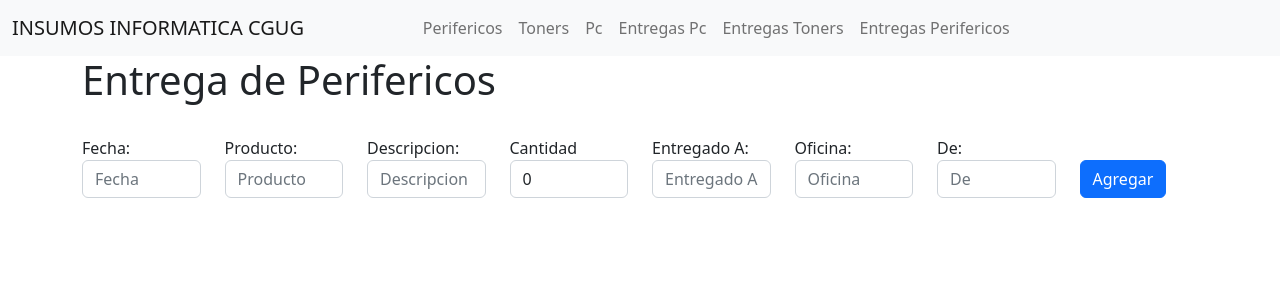
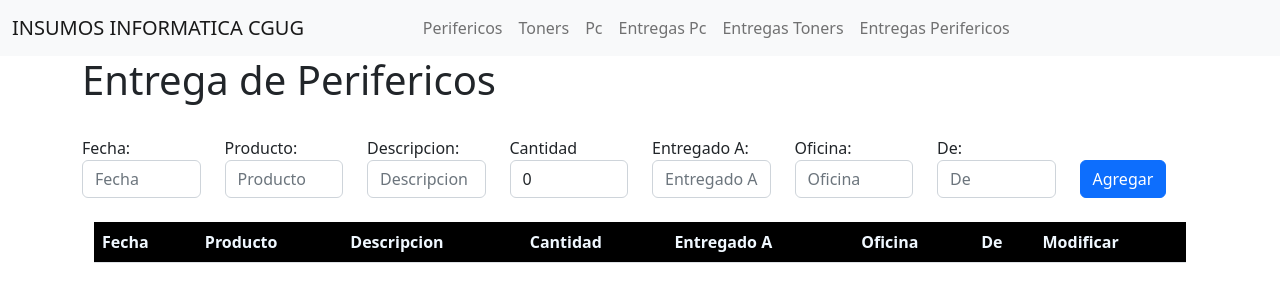
Before and after one commit to Gaston-Diaz/Inventario-Info, an Angular app: page /entregaPerisfericos in a window 1280 px wide. Shown: the top 302 px of the page. Built offline with nearby package versions, Linux system fonts and the light colour scheme.

Commit message:
Se trabajo sobre la modificacion de datos del componente entrega de productos

```diff
--- a/src/app/app-routing.module.ts
+++ b/src/app/app-routing.module.ts
@@ -3,6 +3,7 @@ import { RouterModule, Routes } from '@angular/router';
 import { EntregaPcComponent } from './components/entrega-pc/entrega-pc.component';
 import { ModEpcComponent } from './components/entrega-pc/mod-epc/mod-epc.component';
 import { EntregaProductosComponent } from './components/entrega-productos/entrega-productos.component';
+import { ModEProdComponent } from './components/entrega-productos/mod-eprod/mod-eprod.component';
 import { EntregaTonersComponent } from './components/entrega-toners/entrega-toners.component';
 import { ModPCComponent } from './components/pcs/mod-pc/mod-pc.component';
 import { PcsComponent } from './components/pcs/pcs.component';
@@ -22,7 +23,8 @@ const routes: Routes = [
   {path: 'actToner/:id', component:ModTonerComponent},
   {path: 'actPeriferico/:id', component:ModPerisfericosComponent},
   {path: 'actPC/:id', component:ModPCComponent},
-  {path: 'actEPC/:id',component: ModEpcComponent}
+  {path: 'actEPC/:id',component: ModEpcComponent},
+  {path: 'actEP/:id',component:ModEProdComponent}
 ];
 
 @NgModule({
--- a/src/app/app.module.ts
+++ b/src/app/app.module.ts
@@ -18,6 +18,7 @@ import { ModPerisfericosComponent } from './components/perifericos/mod-perisferi
 import { ModPCComponent } from './components/pcs/mod-pc/mod-pc.component';
 import { SEpcServiceService } from './services/s-epc-service.service';
 import { ModEpcComponent } from './components/entrega-pc/mod-epc/mod-epc.component';
+import { ModEProdComponent } from './components/entrega-productos/mod-eprod/mod-eprod.component';
 
 
 @NgModule({
@@ -33,6 +34,7 @@ import { ModEpcComponent } from './components/entrega-pc/mod-epc/mod-epc.compone
     ModPerisfericosComponent,
     ModPCComponent,
     ModEpcComponent,
+    ModEProdComponent,
 
   ],
   imports: [
--- a/src/app/components/entrega-pc/entrega-pc.component.html
+++ b/src/app/components/entrega-pc/entrega-pc.component.html
@@ -44,7 +44,7 @@
                             <div *ngFor="let epc of ePcs">
                                 {{epc.fechaEPC}} {{epc.idPc}} {{epc.entregadoA}} {{epc.oficina}} {{epc.de}}
                             </div>-->
-                <div >
+                <div>
                     <table class="table">
                         <thead>
                             <tr>
@@ -53,6 +53,7 @@
                                 <th scope="col">Entregado a</th>
                                 <th scope="col">Oficina</th>
                                 <th scope="col">De</th>
+                                <th scope="col">Modificar</th>
                             </tr>
                         </thead>
                         <tbody *ngFor="let epc of ePcs, let indice = index">
--- a/src/app/components/entrega-productos/entrega-productos.component.css
+++ b/src/app/components/entrega-productos/entrega-productos.component.css
@@ -0,0 +1,4 @@
+th{
+    background-color: black;
+    color: aliceblue;
+}
--- a/src/app/components/entrega-productos/entrega-productos.component.html
+++ b/src/app/components/entrega-productos/entrega-productos.component.html
@@ -50,8 +50,37 @@
     <div class="container">
         <div class="row">
             <div class="col">
+                <!--
                 <div *ngFor="let prod of ePerifericos">
                     {{prod.fecha}} {{prod.producto}} {{prod.descripcion}} {{prod.cantidad}} {{prod.entregadoA}} {{prod.oficina}} {{prod.de}}
+                </div> -->
+                <div>
+                    <table class="table">
+                        <thead>
+                            <tr>
+                                <th scope="col">Fecha</th>
+                                <th scope="col">Producto</th>
+                                <th scope="col">Descripcion</th>
+                                <th scope="col">Cantidad</th>
+                                <th scope="col">Entregado A</th>
+                                <th scope="col">Oficina</th>
+                                <th scope="col">De</th>
+                                <th scope="col">Modificar</th>
+                            </tr>
+                        </thead>
+                        <tbody *ngFor="let prod of ePerifericos, let indice = index">
+                            <tr>
+                                <td>{{prod.fecha}}</td>
+                                <td>{{prod.producto}}</td>
+                                <td>{{prod.descripcion}}</td>
+                                <td>{{prod.cantidad}}</td>
+                                <td>{{prod.entregadoA}}</td>
+                                <td>{{prod.oficina}}</td>
+                                <td>{{prod.de}}</td>
+                                <td><a [routerLink]="['/actEP',indice]">Modificar</a></td>
+                            </tr>
+                        </tbody>
+                    </table>
                 </div>
             </div>
         </div>
--- /dev/null
+++ b/src/app/components/entrega-productos/mod-eprod/mod-eprod.component.html
@@ -0,0 +1,48 @@
+
+<div class="container">
+    <div class="col"><h1>{{titulo}}</h1></div>
+    <br>
+    <div class="form-group row">
+
+        <div class="form-group col md-3">
+            <label for="eFecha">Fecha:</label>
+            <input type="text" nombre="eFecha" id="eFecha" placeholder="Fecha" class="form-control" [(ngModel)]="inputFechaM">
+        </div>
+
+        <div class="form-group col md-3">
+            <label for="producto">Producto:</label>
+            <input type="text" nombre="producto" id="producto" placeholder="Producto" class="form-control" [(ngModel)]="inputProductoM">
+        </div>
+
+        <div class="form-group col md-3">
+            <label for="descripcion">Descripcion:</label>
+            <input type="text" nombre="descripcion" id="descripcion" placeholder="Descripcion" class="form-control" [(ngModel)]="inputDescripcionM">
+        </div>
+
+        <div class="form-group col md-3">
+            <label for="cantidad">Cantidad</label>
+            <input type="text" nombre="cantidad" id="cantidad" placeholder="Cantidad" class="form-control" [(ngModel)]="inputCantidadM">
+        </div>
+
+        <div class="form-group col md-3">
+            <label for="entregadoA">Entregado A:</label>
+            <input type="text" nombre="entregadoA" id="entregadoA" placeholder="Entregado A" class="form-control" [(ngModel)]="inputEntregadoAM">
+        </div>
+
+        <div class="form-group col md-3">
+            <label for="oficina">Oficina:</label>
+            <input type="text" nombre="oficina" id="oficina" placeholder="Oficina" class="form-control" [(ngModel)]="inputOficinaM">
+        </div>
+
+        <div class="form-group col md-3">
+            <label for="de">De:</label>
+            <input type="text" nombre="de" id="de" placeholder="De" class="form-control" [(ngModel)]="inputDeM">
+        </div>
+
+        <div class="col" style="margin-top: 2.1%;">
+            <button type="submit" class="btn btn-primary" (click)="modificarEP()">Modificar</button>
+        </div>
+
+    </div>
+
+</div>
--- /dev/null
+++ b/src/app/components/entrega-productos/mod-eprod/mod-eprod.component.ts
@@ -0,0 +1,43 @@
+import { Component, OnInit } from '@angular/core';
+import { ActivatedRoute, Router } from '@angular/router';
+import { EPerisferico } from 'src/app/models/ePerisferico.model';
+import { SEperisfericoServiceService } from 'src/app/services/s-eperisferico-service.service';
+
+@Component({
+  selector: 'app-mod-eprod',
+  templateUrl: './mod-eprod.component.html',
+  styleUrls: ['./mod-eprod.component.css']
+})
+export class ModEProdComponent implements OnInit {
+  titulo = "Modificar datos - Entrega de Perisfericos"
+  constructor(private route:ActivatedRoute, private epService:SEperisfericoServiceService,private router: Router) { }
+
+  ngOnInit(): void {
+    this.indice = this.route.snapshot.params['id'];
+    let ep: EPerisferico = this.epService.buscarEperisferico(this.indice);
+
+    this.inputFechaM = ep.fecha;
+    this.inputProductoM = ep.producto;
+    this.inputDescripcionM = ep.descripcion;
+    this.inputCantidadM = ep.cantidad;
+    this.inputEntregadoAM = ep.entregadoA;
+    this.inputOficinaM = ep.oficina;
+    this.inputDeM = ep.de;
+  }
+  modificarEP(){
+    let miEP = new EPerisferico(this.inputFechaM,this.inputProductoM,this.inputDescripcionM,this.inputCantidadM,this.inputEntregadoAM,this.inputOficinaM,this.inputDeM);
+    this.epService.actualizarEperisferico(this.indice,miEP);
+    this.router.navigate(['/entregaPerisfericos']);
+  }
+
+  inputFechaM:string="";
+  inputProductoM:string="";
+  inputDescripcionM:string="";
+  inputCantidadM:number=0;
+  inputEntregadoAM:string="";
+  inputOficinaM:string="";
+  inputDeM:string="";
+
+  indice:number;
+
+}
--- a/src/app/services/s-eperisferico-service.service.ts
+++ b/src/app/services/s-eperisferico-service.service.ts
@@ -13,4 +13,20 @@ export class SEperisfericoServiceService {
   agregarEperisfericoService(unPerisferico: EPerisferico){
     this.ePerisferico.push(unPerisferico);
   }
+
+  buscarEperisferico(id:number){
+    let eperisferico: EPerisferico = this.ePerisferico[id];
+    return eperisferico;
+  }
+
+  actualizarEperisferico(id:number,ep:EPerisferico){
+    let epModificado = this.ePerisferico[id];
+    epModificado.fecha = ep.fecha;
+    epModificado.producto = ep.producto;
+    epModificado.descripcion = ep.descripcion;
+    epModificado.cantidad = ep.cantidad;
+    epModificado.entregadoA = ep.entregadoA;
+    epModificado.oficina = ep.oficina;
+    epModificado.de = ep.de;
+  }
 }
--- a/src/app/services/s-etoner-service.service.ts
+++ b/src/app/services/s-etoner-service.service.ts
@@ -13,4 +13,19 @@ export class SEtonerServiceService {
   agregarETonerService(unToner:EToner){
     this.eToners.push(unToner);
   }
+
+  buscarEtoner(id:number){
+    let etoner: EToner = this.eToners[id];
+    return etoner;
+  }
+
+  actualizarEtoner(id:number,et:EToner){
+    let etModificado = this.eToners[id];
+    etModificado.fecha = et.fecha;
+    etModificado.idToner = et.idToner;
+    etModificado.color = et.color;
+    etModificado.entregadoA = et.entregadoA;
+    etModificado.oficina = et.oficina;
+    etModificado.de = et.de;
+  }
 }
```
Also changed, not shown: src/app/components/entrega-productos/mod-eprod/mod-eprod.component.css (added), 1 other file (tests, documents, lock files or other folders). Lines whose indentation alone changed are shown as unchanged.
